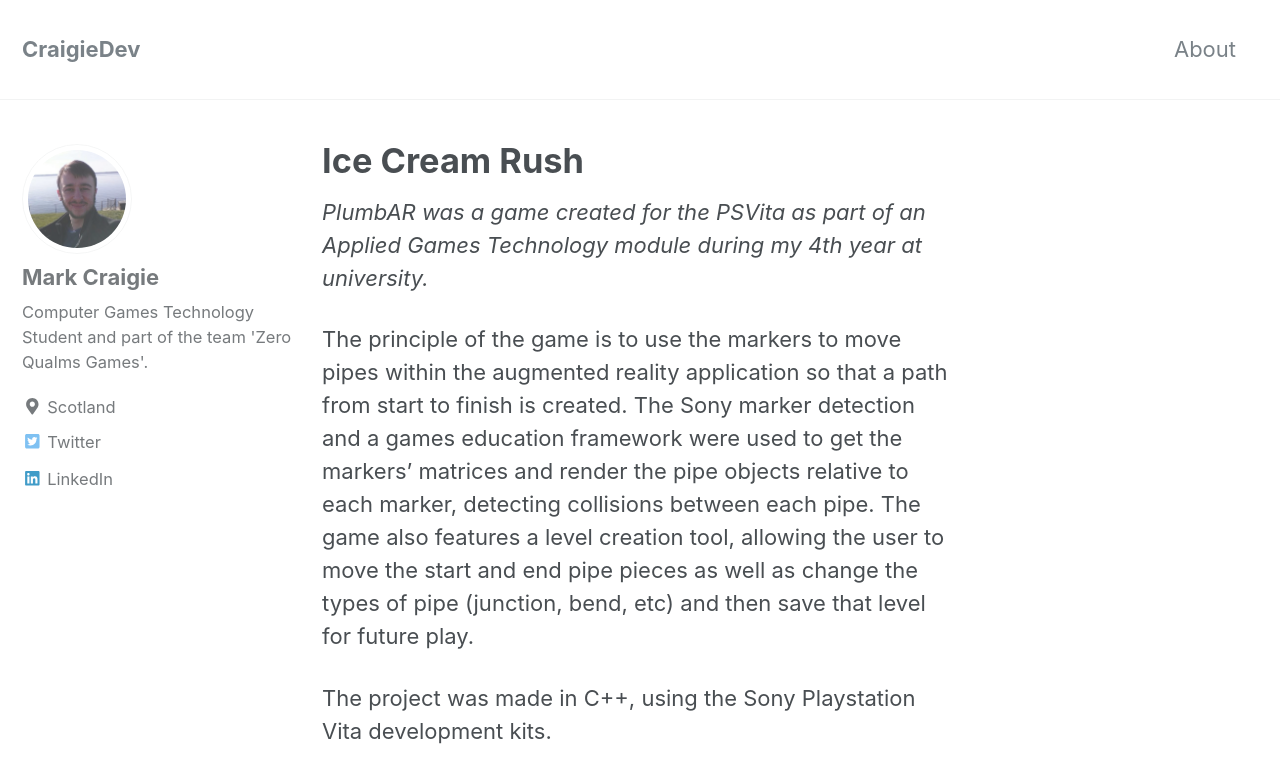
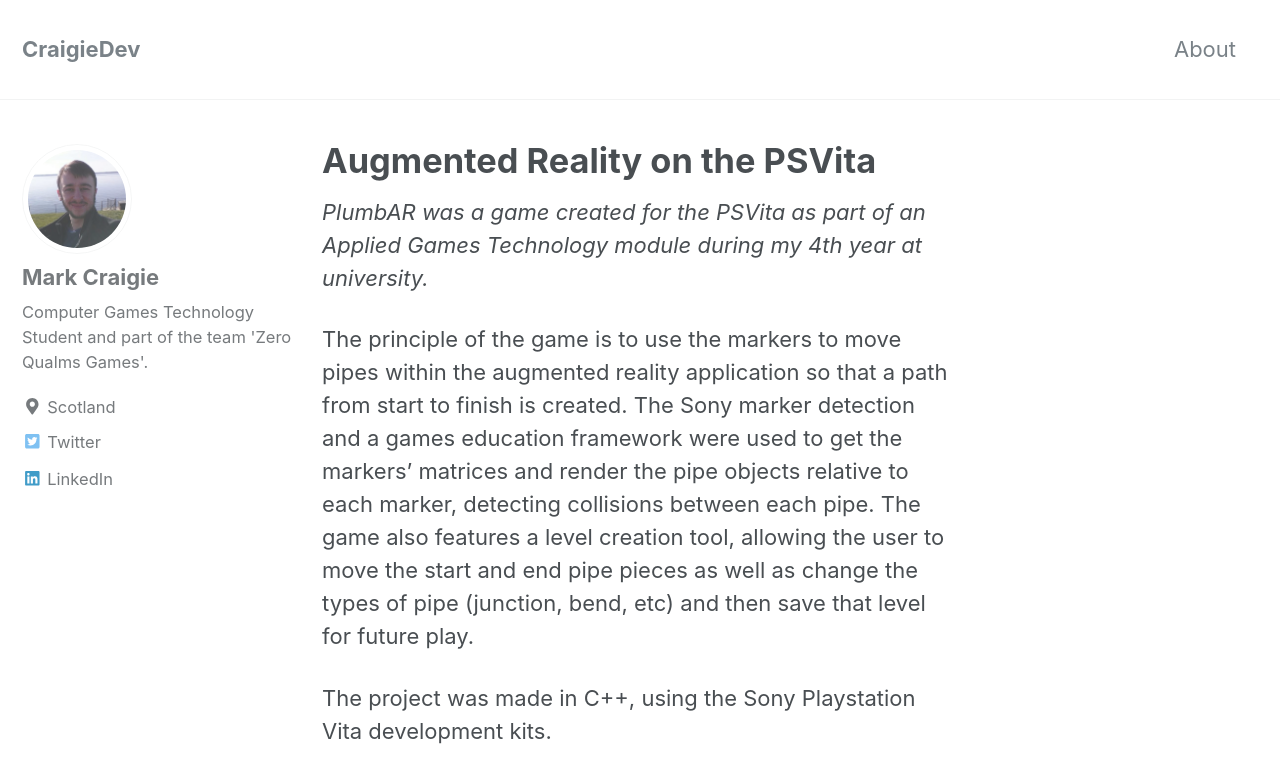
Before and after one commit to LeSmurk/CraigieDev, a Jekyll site: the page built from _pages/ar-vita.md, in a window 1280 px wide and 900 px high, cut to the strip 0-772 px from the top of the window. Built offline with Jekyll 4.4.1, drawn with Linux system fonts in a browser that asks for light colours; nearby versions of some CDN libraries.

Commit message:
Update ar-vita.md

```diff
--- a/_pages/ar-vita.md
+++ b/_pages/ar-vita.md
@@ -1,5 +1,5 @@
 ---
-title: "Ice Cream Rush"
+title: "Augmented Reality on the PSVita"
 permalink: /pages/ar-vita
 ---
 
```
